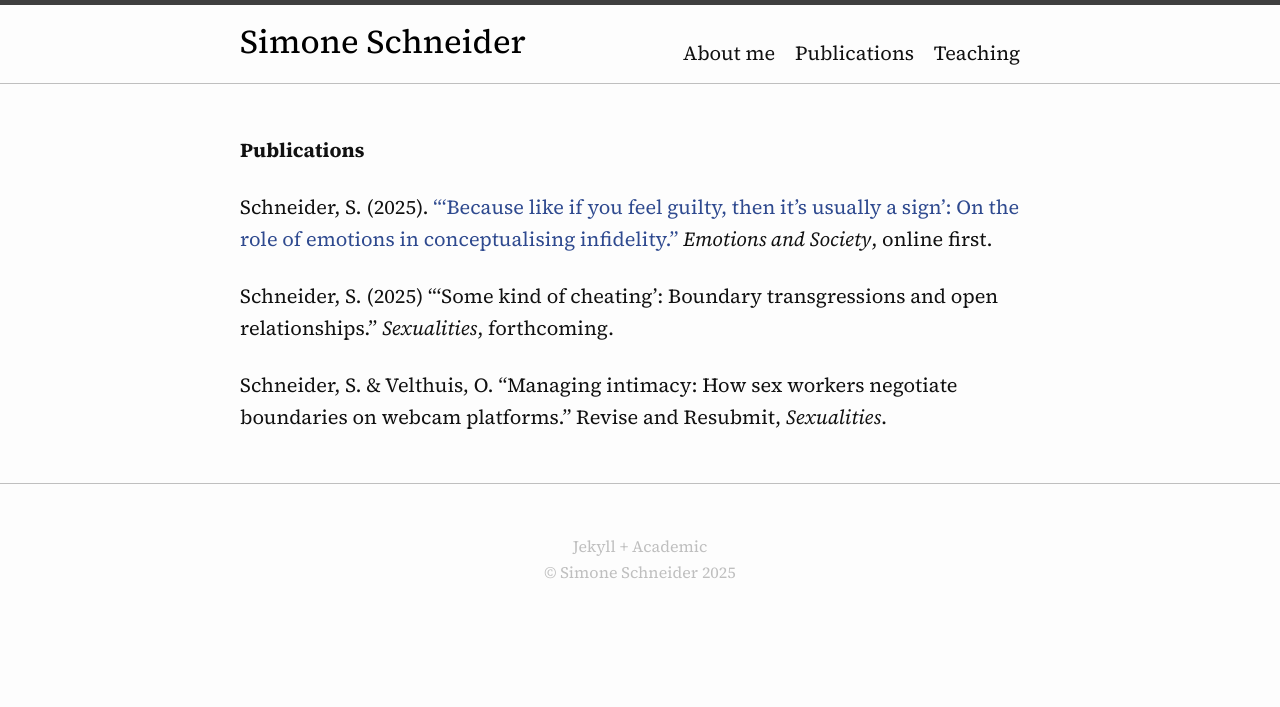
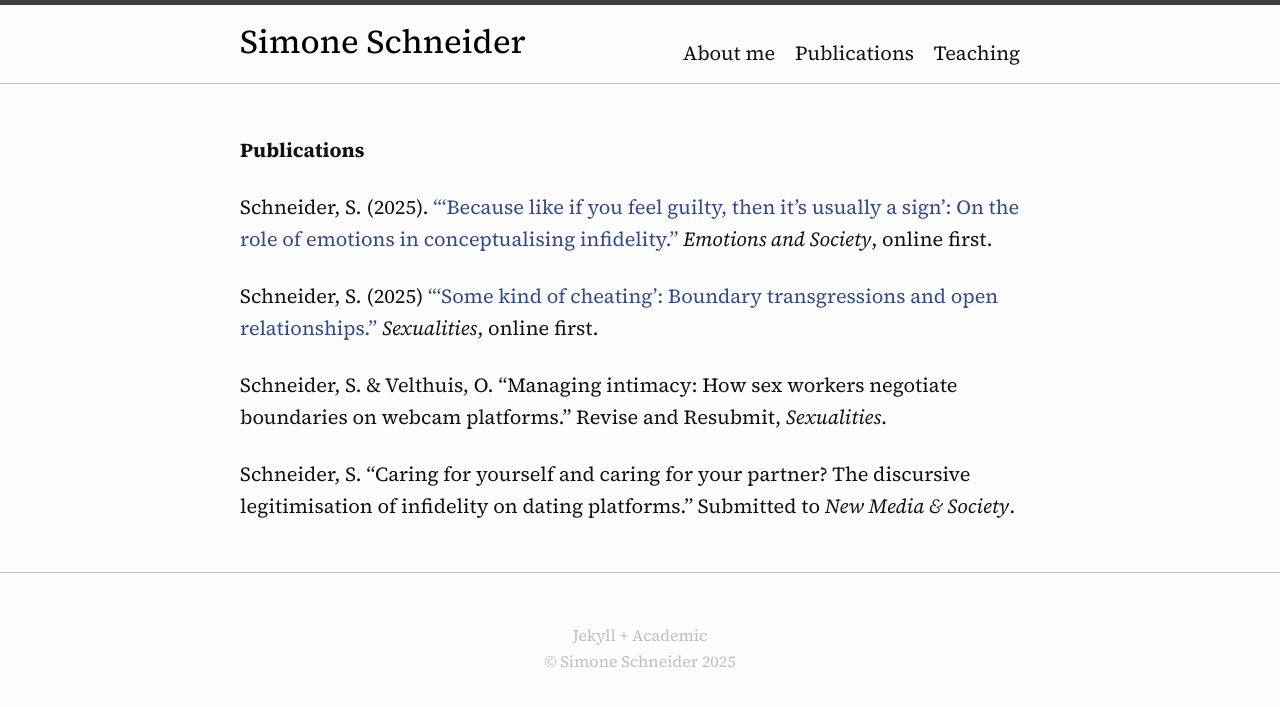
Before and after one commit to simone-schneider/simone-schneider.github.io, a Jekyll site: the page built from _pages/publications.md, in a window 1280 px wide. Shown: the top 707 px of the page. Built offline with Jekyll 4.4.1, drawn with Linux system fonts in a browser that asks for light colours.

Commit message:
Update publications.md

```diff
--- a/_pages/publications.md
+++ b/_pages/publications.md
@@ -8,6 +8,8 @@ layout: page
 
 Schneider, S. (2025). ["'Because like if you feel guilty, then it's usually a sign': On the role of emotions in conceptualising infidelity."](https://doi.org/10.1332/26316897Y2025D000000056) *Emotions and Society*, online first.
 
-Schneider, S. (2025) "'Some kind of cheating': Boundary transgressions and open relationships." *Sexualities*, forthcoming.
+Schneider, S. (2025) ["'Some kind of cheating': Boundary transgressions and open relationships."](https://journals.sagepub.com/doi/10.1177/13634607251330945) *Sexualities*, online first.
 
 Schneider, S. & Velthuis, O. "Managing intimacy: How sex workers negotiate boundaries on webcam platforms." Revise and Resubmit, *Sexualities*.
+
+Schneider, S. "Caring for yourself and caring for your partner? The discursive legitimisation of infidelity on dating platforms." Submitted to *New Media & Society*.
```
